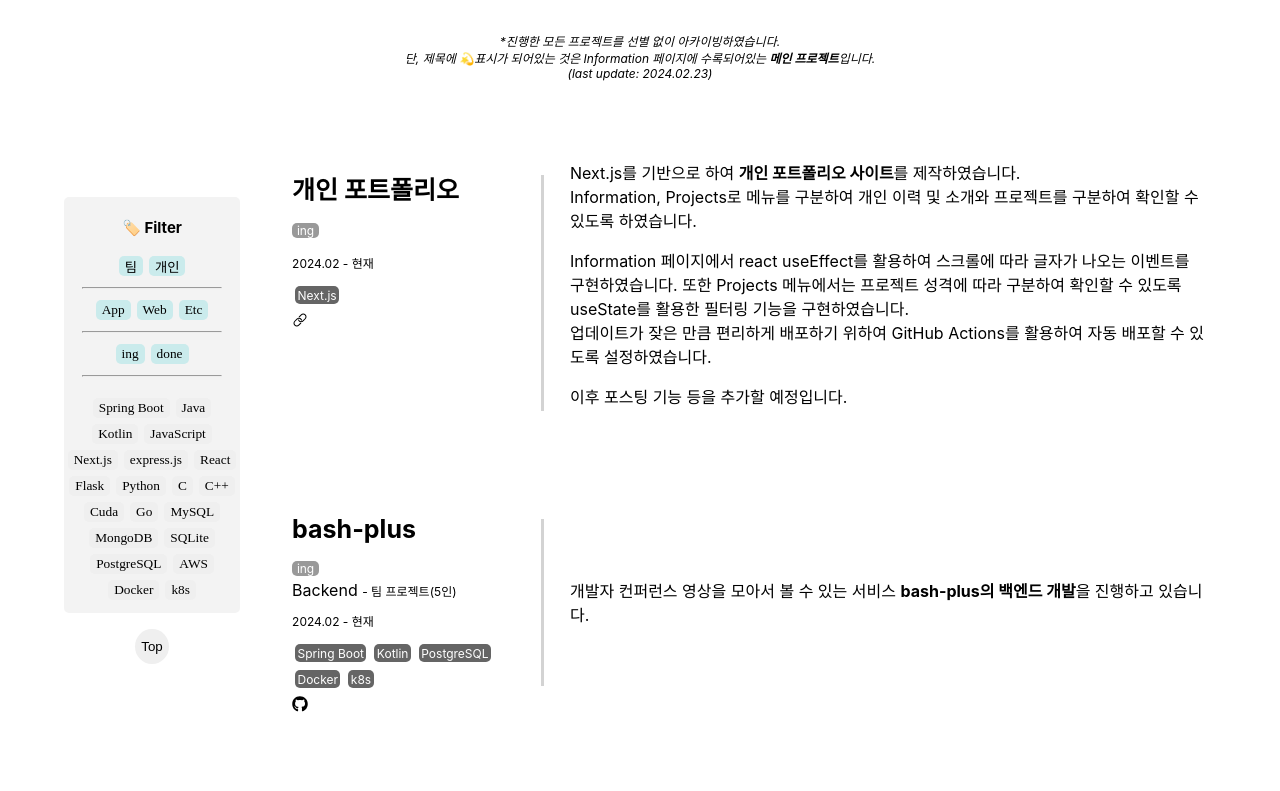
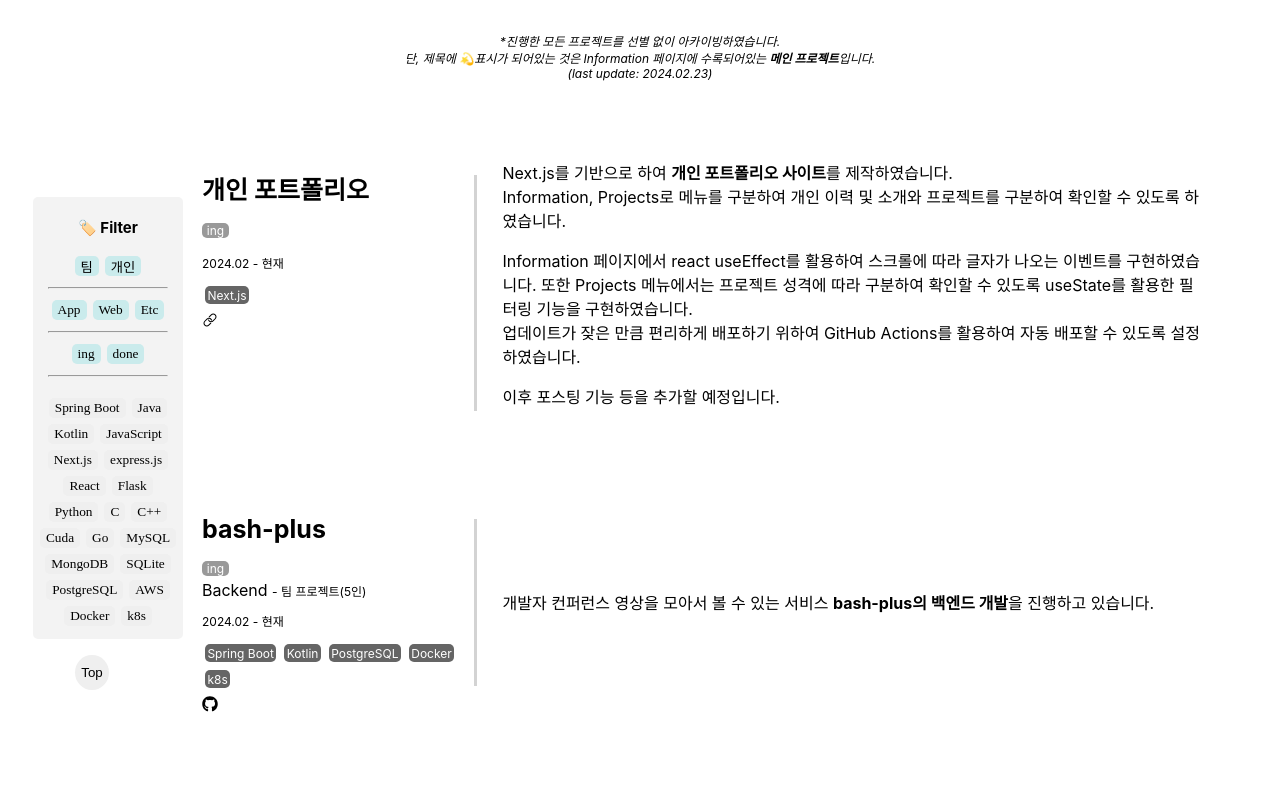
Before and after one commit to YejiGong/yejigong.github.io, a Next.js app: page /Projects in a window 1280 px wide. Shown: the top 791 px of the page. Built offline with nearby package versions, Linux system fonts and the light colour scheme.

Commit message:
Fix: CSS 수정

```diff
--- a/pages/Information.js
+++ b/pages/Information.js
@@ -50,6 +50,7 @@ const Information = () => {
             {informationVisible && (<div className={styles.information}>
                 <a href="https://github.com/YejiGong" target="_blank"><FaGithub /></a> | <a href="https://velog.io/@ydppwljg" target="_blank"><SiVelog /></a> | <a target="_blank" href="mailto:yejigong00@gmail.com"><IoMdMail /></a>
 
+                <i style={{fontSize:"12px"}}><p/>본 페이지는 PC 환경에 최적화되어있습니다.</i>
                 <br/>
                 <br/>
 
--- a/pages/Projects.js
+++ b/pages/Projects.js
@@ -187,8 +187,8 @@ const Projects = () => {
 
                 <div className={styles.introduce}>
                     <div className={styles.sectionLeft}>
-                        <div style={{position:"relative", top:`${topValue}px`,}}>
-                        <div style={{minWidth:"100px",  backgroundColor:"rgba(243,243,243,70)", borderRadius:"5px", padding:"20px 0px"}}>
+                        <div style={{position:"relative", top:`${topValue}px`, left:"-15px"}}>
+                        <div style={{minWidth:"150px",  backgroundColor:"rgba(243,243,243,70)", borderRadius:"5px", padding:"20px 0px"}}>
                             <div style={{textAlign:"center"}}>
                                 <span style={{fontSize:"15px"}}>🏷️ Filter</span>
                                 <p/>
@@ -221,14 +221,14 @@ const Projects = () => {
                         <button onClick={() => window.scrollTo({ top: 0, behavior: 'smooth' })} style={{borderRadius:"50%", height:"35px", border:"0px"}}>Top</button>
                         </div>
                     </div>
-                    <div style={{width:"80%", marginLeft:"20px"}}>
+                    <div style={{flexGrow:"1", marginLeft:"20px", minWidth:"0", wordWrap:"break-word"}}>
                         {filteredProjects.map((project) => (
 
 
                             <div key={project.name} style={{marginTop:"3rem", display:"flex"}}>
                                 <div style={{width:"25%"}}>
                                     {project.image?(<img style={{width:"50%"}} src={project.image}/>):null}
-                                    <p style={{fontWeight:"bolder", fontSize:"25px", marginBottom:"1rem"}}>
+                                    <p style={{fontWeight:"bolder", fontSize:"25px", marginBottom:"1rem",wordWrap:"break-word"}}>
                                     {project.name}
                                     </p>
                                     <span className={styles.status}>{project.status}</span><br/>
--- a/styles/Project.module.css
+++ b/styles/Project.module.css
@@ -41,6 +41,7 @@
     display:flex;
     align-items:stretch;
     min-height:100vh;
+    width: inherit;
 }
 
 .line{
@@ -49,11 +50,11 @@
 }
 
 .sectionLeft{
-    padding:0 2rem;
+    padding:0 1rem;
     font-weight:bold;
     width:20%;
     text-align:center;
-    min-width:200px;
+    min-width:150px;
 }
 
 .sectionTitle{
@@ -87,6 +88,8 @@
     font-size:12px;
     font-weight:400;
     margin:3px;
+    word-wrap:break-word;
+    min-width:0;
 }
 .status{
     background-color:#999999;
```
